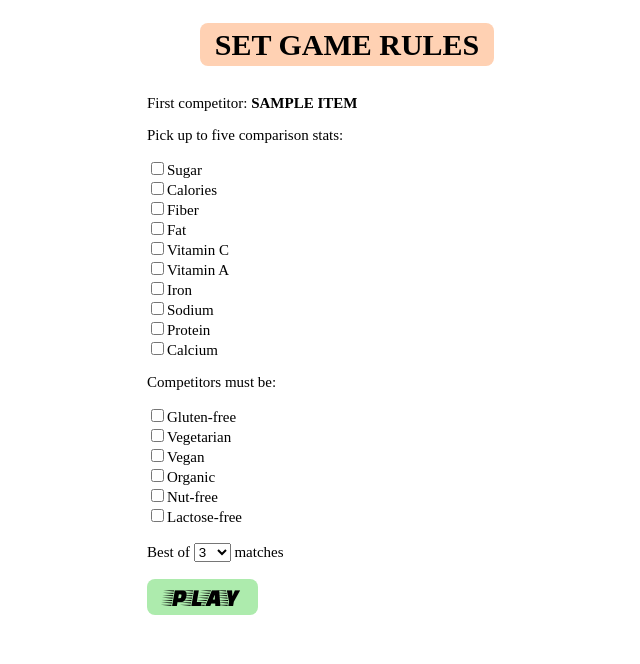
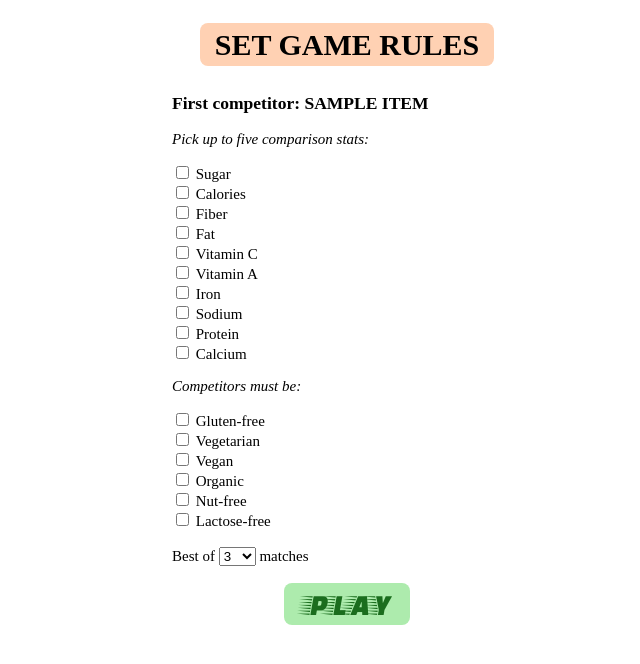
Before and after one commit to ehauner/food-tournament, a Django app: template tournament/game/templates/game/rules.html in a window 1280 px wide. Shown: the top 664 px of the page, without its empty margins (293-933 px from the left). Run offline with Django 3.2, Linux system fonts and the light colour scheme; the template is opened without the code that fills it: values that come from a table or form of the project are taken from there, others are empty; tables that the repository leaves empty hold one stand-in row (values such as "Sample post"); parts of the project's set-up code (start-up, migrations or seed data) failed here and were passed over; some libraries are stand-ins or nearby versions; some web fonts are replaced.

Commit message:
probably good

```diff
--- a/tournament/game/static/game/css/style.css
+++ b/tournament/game/static/game/css/style.css
@@ -88,10 +88,10 @@ html {
 }
 
 .rules-centre {
-  width: 400px;
+  width: 350px;
   height: 100%;
   position: absolute;
-  top:170px;
+  top:130px;
   bottom: 0;
   left: 0;
   right: 0;
@@ -117,13 +117,18 @@ html {
 
 .go-button {
   font-family: 'Faster One', cursive;
-  font-size: 25px;
+  font-size: 30px;
   padding: 5px 20px;
   background-color: #adebad;
   border: 0 none;
   cursor: pointer;
   -webkit-border-radius: 8px;
   border-radius: 8px;
+  color: #1b6d1e;
+}
+
+input.play[type="submit"]:hover {
+  color: #05ba0b;
 }
 
 .winner-button {
--- a/tournament/game/templates/game/rules.html
+++ b/tournament/game/templates/game/rules.html
@@ -33,31 +33,31 @@
   <div class="rules-centre">
 
     <div style="padding-top: 10px;">
-      First competitor: <b style="text-transform: uppercase;">{{ first|title }}</b>
+      <h3>First competitor: <b style="text-transform: uppercase;">{{ first|title }}</b></h3>
     </div>
     <form action="{% url 'match' %}" method="GET">
       {% csrf_token %}
-      <p>Pick up to five comparison stats:</p>
+      <p><i>Pick up to five comparison stats:</i></p>
       <input type="text" name="home" value="{{ first }}" style="display:none;">
       <input type="text" name="winner" value="{{ first }}" style="display:none;">
       <input type="text" name="first_match" value="true" style="display:none;">
-      <input id="sugar" type="checkbox" name="stats" value="sugar"><label for="sugar">Sugar</label><br>
-      <input id="calories" type="checkbox" name="stats" value="calories"><label for="calories">Calories</label><br>
-      <input id="fiber" type="checkbox" name="stats" value="fiber"><label for="fiber">Fiber</label><br>
-      <input id="fat" type="checkbox" name="stats" value="fat"><label for="fat">Fat</label><br>
-      <input id="vitC" type="checkbox" name="stats" value="vitC"><label for="vitC">Vitamin C</label><br>
-      <input id="vitA" type="checkbox" name="stats" value="vitA"><label for="vitA">Vitamin A</label><br>
-      <input id="iron" type="checkbox" name="stats" value="iron"><label for="iron">Iron</label><br>
-      <input id="sodium" type="checkbox" name="stats" value="sodium"><label for="sodium">Sodium</label><br>
-      <input id="protein" type="checkbox" name="stats" value="protein"><label for="protein">Protein</label><br>
-      <input id="calcium" type="checkbox" name="stats" value="calcium"><label for="calcium">Calcium</label><br>
-      <p>Competitors must be:</p>
-      <input id="gluten_free" type="checkbox" name="filters" value="gluten_free" {% if first.gluten_free != True %}disabled{% endif %}><label for="gluten_free">Gluten-free</label><br>
-      <input id="vegetarian" type="checkbox" name="filters" value="vegetarian" {% if first.vegetarian != True %}disabled{% endif %}><label for="vegetarian">Vegetarian</label><br>
-      <input id="vegan" type="checkbox" name="filters" value="vegan" {% if first.vegan != True %}disabled{% endif %}><label for="vegan">Vegan</label><br>
-      <input id="organic" type="checkbox" name="filters" value="organic" {% if first.organic != True %}disabled{% endif %}><label for="organic">Organic</label><br>
-      <input id="nut_free" type="checkbox" name="filters" value="nut_free" {% if first.nut_free != True %}disabled{% endif %}><label for="nut_free">Nut-free</label><br>
-      <input id="lactose_free" type="checkbox" name="filters" value="lactose_free" {% if first.lactose_free != True %}disabled{% endif %}><label for="lactose_free">Lactose-free</label><br>
+      <input id="sugar" type="checkbox" name="stats" value="sugar"><label for="sugar">&nbsp;Sugar</label><br>
+      <input id="calories" type="checkbox" name="stats" value="calories"><label for="calories">&nbsp;Calories</label><br>
+      <input id="fiber" type="checkbox" name="stats" value="fiber"><label for="fiber">&nbsp;Fiber</label><br>
+      <input id="fat" type="checkbox" name="stats" value="fat"><label for="fat">&nbsp;Fat</label><br>
+      <input id="vitC" type="checkbox" name="stats" value="vitC"><label for="vitC">&nbsp;Vitamin C</label><br>
+      <input id="vitA" type="checkbox" name="stats" value="vitA"><label for="vitA">&nbsp;Vitamin A</label><br>
+      <input id="iron" type="checkbox" name="stats" value="iron"><label for="iron">&nbsp;Iron</label><br>
+      <input id="sodium" type="checkbox" name="stats" value="sodium"><label for="sodium">&nbsp;Sodium</label><br>
+      <input id="protein" type="checkbox" name="stats" value="protein"><label for="protein">&nbsp;Protein</label><br>
+      <input id="calcium" type="checkbox" name="stats" value="calcium"><label for="calcium">&nbsp;Calcium</label><br>
+      <p><i>Competitors must be:</i></p>
+      <input id="gluten_free" type="checkbox" name="filters" value="gluten_free" {% if first.gluten_free != True %}disabled{% endif %}><label for="gluten_free">&nbsp;Gluten-free</label><br>
+      <input id="vegetarian" type="checkbox" name="filters" value="vegetarian" {% if first.vegetarian != True %}disabled{% endif %}><label for="vegetarian">&nbsp;Vegetarian</label><br>
+      <input id="vegan" type="checkbox" name="filters" value="vegan" {% if first.vegan != True %}disabled{% endif %}><label for="vegan">&nbsp;Vegan</label><br>
+      <input id="organic" type="checkbox" name="filters" value="organic" {% if first.organic != True %}disabled{% endif %}><label for="organic">&nbsp;Organic</label><br>
+      <input id="nut_free" type="checkbox" name="filters" value="nut_free" {% if first.nut_free != True %}disabled{% endif %}><label for="nut_free">&nbsp;Nut-free</label><br>
+      <input id="lactose_free" type="checkbox" name="filters" value="lactose_free" {% if first.lactose_free != True %}disabled{% endif %}><label for="lactose_free">&nbsp;Lactose-free</label><br>
       <br>Best of
       <select name="num_matches">
         <option value="1">1</option>
@@ -73,7 +73,9 @@
       </select>
       matches
       <br><br>
-      <input class="go-button" type="submit" value="PLAY">
+      <div style="text-align: center;">
+        <input class="go-button play" type="submit" value="PLAY">
+      </div>
     </form>
   </div>
 </body>
```
